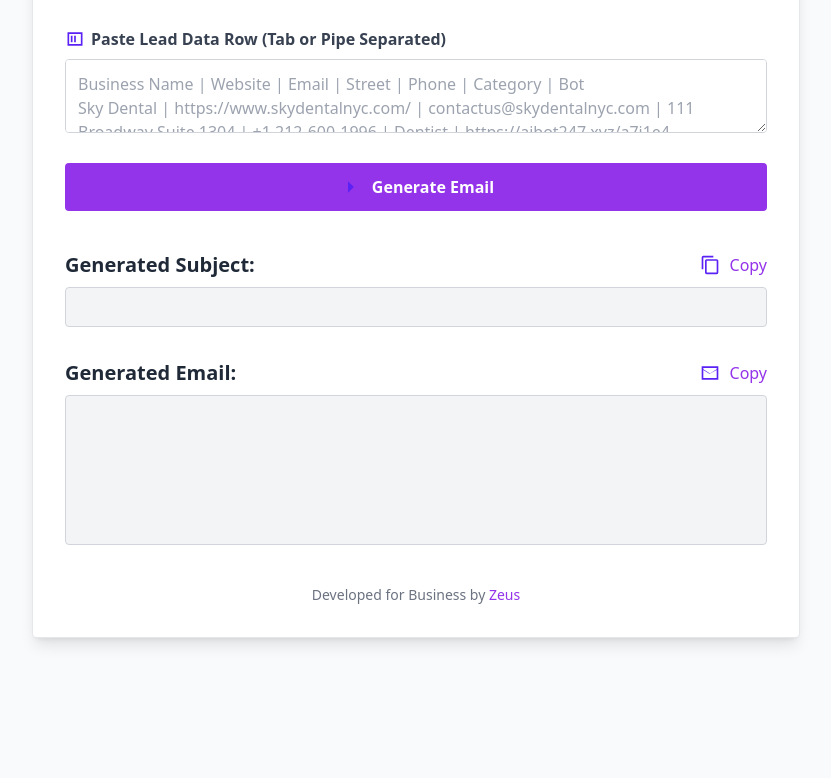
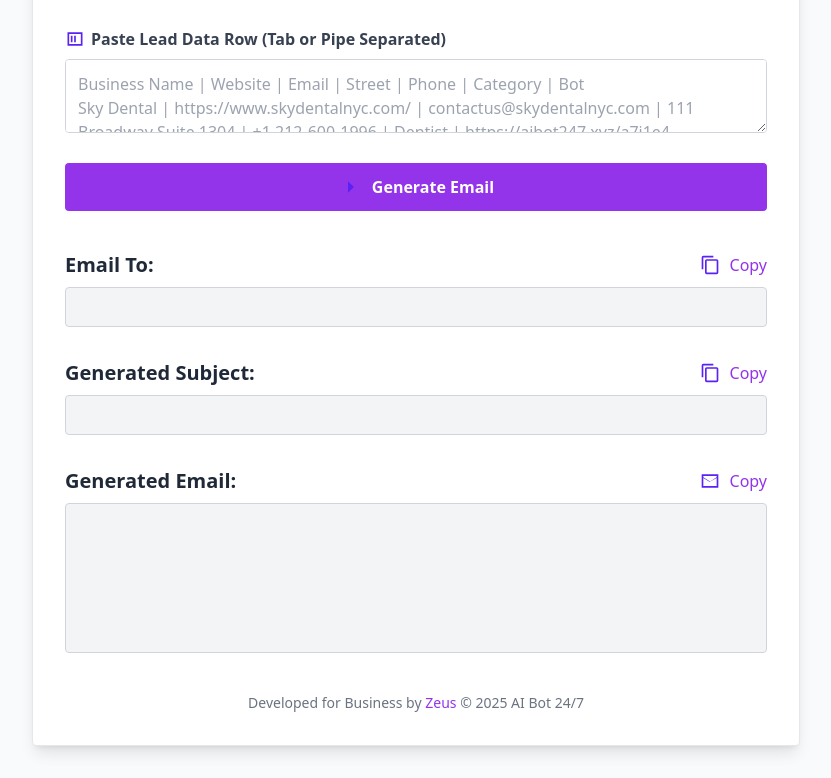
Before and after one commit to alienzeus/email-generator, a plain HTML site: page index.html in a window 1280 px wide. Shown: the part 604-1382 px from the top of the page, without its empty margins (224-1055 px from the left). Before the commit the page ends 1274 px from the top, so only its background shows below. Drawn offline with nearby package versions, Linux system fonts and the light colour scheme.

Commit message:
added Email To

```diff
--- a/index.html
+++ b/index.html
@@ -12,7 +12,7 @@
       height: 20px;
       margin-right: 6px;
       vertical-align: middle;
-      fill: #5A22F4; /* Use purple from your logo */
+      fill: #5A22F4; /* purple */
     }
   </style>
 </head>
@@ -38,7 +38,7 @@
       <input id="subjectTemplate" type="text" class="flex-grow p-3 border rounded border-gray-300 focus:outline-none focus:ring-2 focus:ring-purple-500"
         value="Hello [Business Name], check out AI Bot 24/7 for your [Category]" />
       <button id="copySubjectBtn" title="Copy Subject" class="p-3 bg-purple-600 hover:bg-purple-700 rounded text-white flex items-center gap-1">
-        <svg class="icon text-white" xmlns="http://www.w3.org/2000/svg" viewBox="0 0 24 24">
+        <svg class="icon" xmlns="http://www.w3.org/2000/svg" viewBox="0 0 24 24">
           <path d="M16 1H4a2 2 0 0 0-2 2v14h2V3h12V1zM20 5H8a2 2 0 0 0-2 2v14a2 2 0 0 0 2 2h12a2 2 0 0 0 2-2V7a2 2 0 0 0-2-2zm0 16H8V7h12v14z"/>
         </svg>
         Copy
@@ -81,6 +81,18 @@ Sky Dental | https://www.skydentalnyc.com/ | contactus@skydentalnyc.com | 111 Br
       Generate Email
     </button>
 
+    <!-- Output Email To -->
+    <div class="flex items-center justify-between mb-2">
+      <h2 class="text-xl font-semibold text-gray-800">Email To:</h2>
+      <button id="copyEmailToBtn" title="Copy Email To" class="text-purple-600 hover:underline flex items-center gap-1">
+        <svg class="icon" xmlns="http://www.w3.org/2000/svg" viewBox="0 0 24 24">
+          <path d="M16 1H4a2 2 0 0 0-2 2v14h2V3h12V1zM20 5H8a2 2 0 0 0-2 2v14a2 2 0 0 0 2 2h12a2 2 0 0 0 2-2V7a2 2 0 0 0-2-2zm0 16H8V7h12v14z"/>
+        </svg>
+        Copy
+      </button>
+    </div>
+    <div id="emailToOutput" class="p-4 border border-gray-300 rounded bg-gray-100 mb-8 whitespace-pre-wrap min-h-[40px]"></div>
+
     <!-- Output Subject -->
     <div class="flex items-center justify-between mb-2">
       <h2 class="text-xl font-semibold text-gray-800">Generated Subject:</h2>
@@ -107,7 +119,7 @@ Sky Dental | https://www.skydentalnyc.com/ | contactus@skydentalnyc.com | 111 Br
 
     <!-- Footer -->
     <footer class="mt-10 text-center text-gray-500 text-sm">
-      Developed for Business by <a target="_blank" href="https://alienzeus.github.io" class="text-purple-600 hover:underline">Zeus</a>
+      Developed for Business by <a href="#" class="text-purple-600 hover:underline">Zeus</a> &copy; 2025 AI Bot 24/7
     </footer>
 
   </div>
@@ -119,10 +131,12 @@ Sky Dental | https://www.skydentalnyc.com/ | contactus@skydentalnyc.com | 111 Br
     const leadData = document.getElementById('leadData');
     const generatedSubject = document.getElementById('generatedSubject');
     const generatedEmail = document.getElementById('generatedEmail');
+    const emailToOutput = document.getElementById('emailToOutput');
 
     const copySubjectBtn = document.getElementById('copySubjectBtn');
     const copyGeneratedSubjectBtn = document.getElementById('copyGeneratedSubjectBtn');
     const copyGeneratedEmailBtn = document.getElementById('copyGeneratedEmailBtn');
+    const copyEmailToBtn = document.getElementById('copyEmailToBtn');
 
     const columns = ["Business Name", "Website", "Email", "Street", "Phone", "Category", "Bot"];
 
@@ -146,9 +160,11 @@ Sky Dental | https://www.skydentalnyc.com/ | contactus@skydentalnyc.com | 111 Br
       const lead = parseLeadRow(leadData.value);
       const subject = replaceTags(subjectTemplate.value, lead);
       const email = replaceTags(emailTemplate.value, lead);
+      const emailTo = lead["Email"] || "";
 
       generatedSubject.textContent = subject;
       generatedEmail.textContent = email;
+      emailToOutput.textContent = emailTo;
     });
 
     function copyToClipboard(text) {
@@ -170,6 +186,10 @@ Sky Dental | https://www.skydentalnyc.com/ | contactus@skydentalnyc.com | 111 Br
     copyGeneratedEmailBtn.addEventListener('click', () => {
       copyToClipboard(generatedEmail.textContent);
     });
+
+    copyEmailToBtn.addEventListener('click', () => {
+      copyToClipboard(emailToOutput.textContent);
+    });
   </script>
 
 </body>
```
